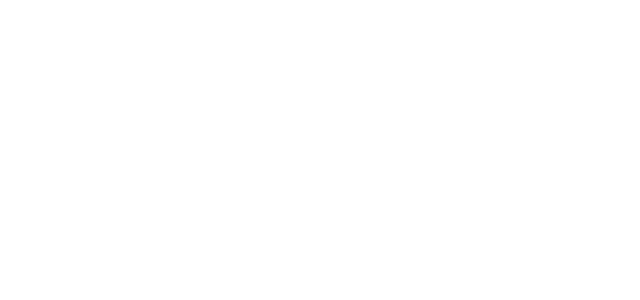
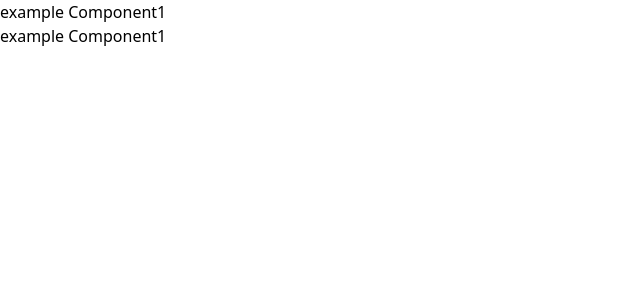
Before and after one commit to IEEECS-VIT/arcs24-frontend, a React (Vite) app: page / in a window 1280 px wide. Shown: the top 300 px of the page, without its empty margins (0-640 px from the left). Built offline with nearby package versions, Linux system fonts and the light colour scheme.

Commit message:
test commit

```diff
--- a/src/App.jsx
+++ b/src/App.jsx
@@ -1,7 +1,13 @@
 import React from "react";
+import Component1 from "./Component1";
 
 function App() {
-  return <main></main>;
+  return (
+    <main>
+      <Component1></Component1>
+      <Component1></Component1>
+    </main>
+  );
 }
 
 export default App;
--- /dev/null
+++ b/src/Component1.jsx
@@ -0,0 +1,3 @@
+export default function Component1() {
+  return <p>example Component1</p>;
+}
```
